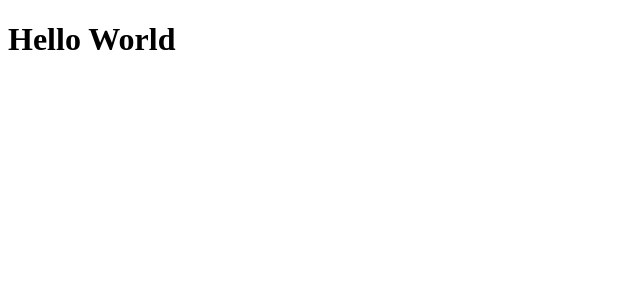
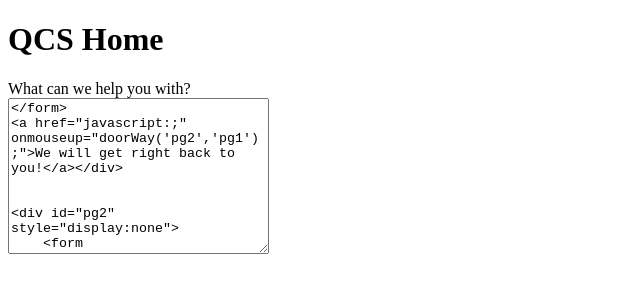
Before and after one commit to GershomGOG/qcs-demo, a plain HTML site: page index.html in a window 1280 px wide. Shown: the whole page, without its empty margins (0-640 px from the left). Drawn offline with Linux system fonts and the light colour scheme.

Commit message:
first three screens

```diff
--- a/index.html
+++ b/index.html
@@ -9,7 +9,31 @@
 </head>
 <body>
 
-<h1>Hello World</h1>
+<h1>QCS Home</h1>
+
+
+<div id="pg1" style="display:block">
+    <form action="action_page.php">
+  What can we help you with?<br>
+  <textarea name="message" rows="10" cols="30">
+</form>
+<a href="javascript:;" onmouseup="doorWay('pg2','pg1') ;">We will get right back to you!</a></div>
+
+
+<div id="pg2" style="display:none">
+    <form action="action_page.php">
+  I'm sorry, we couldn't find what you were looking for in our Knowledge Library&trade;. If you ask us a question. on our our Knowledge Experts&trade; will get right back to you!<br>
+  <textarea name="message" rows="10" cols="30">
+</form>
+<a href="javascript:;" onmouseup="doorWay('pg3','pg2') ;">Ask Us</a></div>
+
+
+<div id="pg3" style="display:none">
+    <form action="action_page.php">
+  Our Knowledge Experts&trade; are all occupied right now. Have you tried searching our Knowledge Library&trade;.<br>
+  <textarea name="message" rows="10" cols="30">
+</form>
+<a href="javascript:;" onmouseup="doorWay('pg2','pg3') ;">Search our Knowledge Library&trade;</a></div>
 
 
 </body>
```
